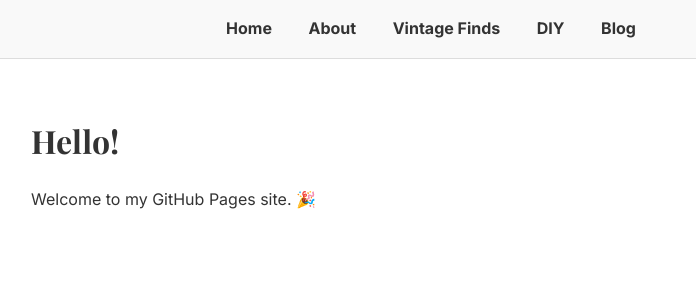
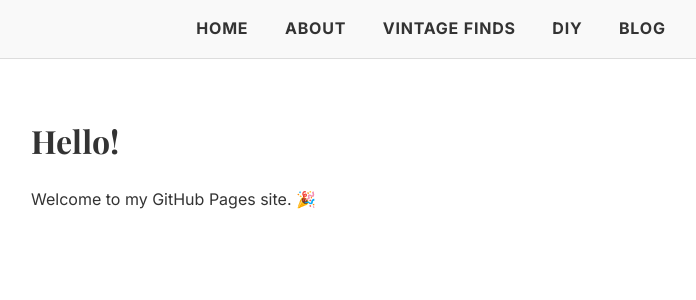
Before and after one commit to hannistudios/hannistudios.github.io, a Jekyll site: the page built from index.md, in a window 1280 px wide. Shown: the top 300 px of the page, without its empty margins (209-905 px from the left). Built offline with Jekyll 4.4.1, drawn with Linux system fonts in a browser that asks for light colours.

Commit message:
Update default.html

```diff
--- a/_layouts/default.html
+++ b/_layouts/default.html
@@ -9,6 +9,16 @@
   <link href="https://fonts.googleapis.com/css2?family=Inter:wght@400;700&family=Playfair+Display:wght@500;700&display=swap" rel="stylesheet">
 
   <style>
+    nav a {
+  margin: 0 1rem;
+  text-decoration: none;
+  color: #333;
+  font-weight: 700;
+  font-family: 'Inter', sans-serif; /* Make nav match body */
+  text-transform: uppercase;
+  letter-spacing: 0.05em;
+}
+
     body {
       font-family: 'Inter', sans-serif;
       margin: 0;
```
